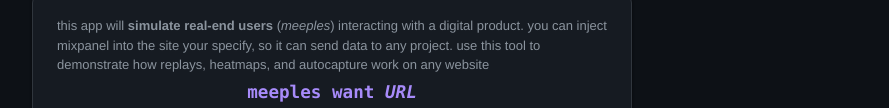
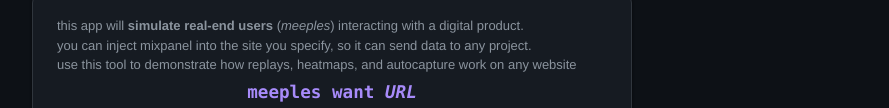
Before and after one commit to mixpanel/npc-mixpanel, a website: page ui/ui.html in a window 1280 px wide. Shown: the part 207-315 px from the top of the page, without its empty margins (0-889 px from the left). Drawn offline with nearby package versions, Linux system fonts and the light colour scheme.

Commit message:
type fixes

```diff
--- a/meeple/headless.js
+++ b/meeple/headless.js
@@ -53,9 +53,9 @@
 	const userPromises = Array.from({ length: users }, (_, i) => {
 		return limit(() => {
 			return new Promise(async (resolve) => {
+				// Generate unique username for this meeple
+				const usersHandle = u.makeName(3, '-');
 				try {
-					// Generate unique username for this meeple
-					const usersHandle = u.makeName(3, '-');
 					log(`🚀 <span style="color: #7856FF; font-weight: bold;">Spawning ${usersHandle}</span> (${i + 1}/${users}) on <span style="color: #80E1D9;">${url}</span>...`, usersHandle);
 
 					const result = await simulateUser(url, headless, inject, past, maxActions, usersHandle, { masking }, log);
--- a/ui/app.js
+++ b/ui/app.js
@@ -498,7 +498,7 @@
 	const tokenField = form.querySelector('#token');
 
 	if (injectCheckbox.checked && !tokenField.value.trim()) {
-		alert('Project token is required when "Inject Mixpanel in Site" is enabled.');
+		// alert('Project token is required when "Inject Mixpanel in Site" is enabled.');
 		tokenField.focus();
 		return;
 	}
@@ -747,10 +747,10 @@
 	const headlessCheckbox = document.getElementById('headless');
 	const headlessLabel = headlessCheckbox.closest('label');
 	const isLocalhost = window.location.hostname === 'localhost' ||
-					   window.location.hostname === '127.0.0.1' ||
-					   window.location.hostname.startsWith('192.168.') ||
-					   window.location.hostname.startsWith('10.') ||
-					   window.location.hostname.includes('.local');
+		window.location.hostname === '127.0.0.1' ||
+		window.location.hostname.startsWith('192.168.') ||
+		window.location.hostname.startsWith('10.') ||
+		window.location.hostname.includes('.local');
 
 	if (!isLocalhost) {
 		// When not on localhost, disable the checkbox and check it
--- a/ui/ui.html
+++ b/ui/ui.html
@@ -214,11 +214,11 @@
 				<div id="overview">
 					<p>
 						<span>this app will <b>simulate real-end users</b> (<em>meeples</em>) interacting with a
-							digital product.</span>
-						<span>you can inject mixpanel into the site your specify, so it can send data to any
-							project.</span>
+							digital product.<br/></span>
+						<span>you can inject mixpanel into the site you specify, so it can send data to any
+							project.<br/></span>
 						<span>use this tool to demonstrate how replays, heatmaps, and autocapture work on any
-							website</span>
+							website<br/></span>
 					</p>
 				</div>
 				<p id="form-description-line1"><b>meeples want <em>URL</em></b></p>
```
Also changed, not shown: .eslintrc.cjs.
